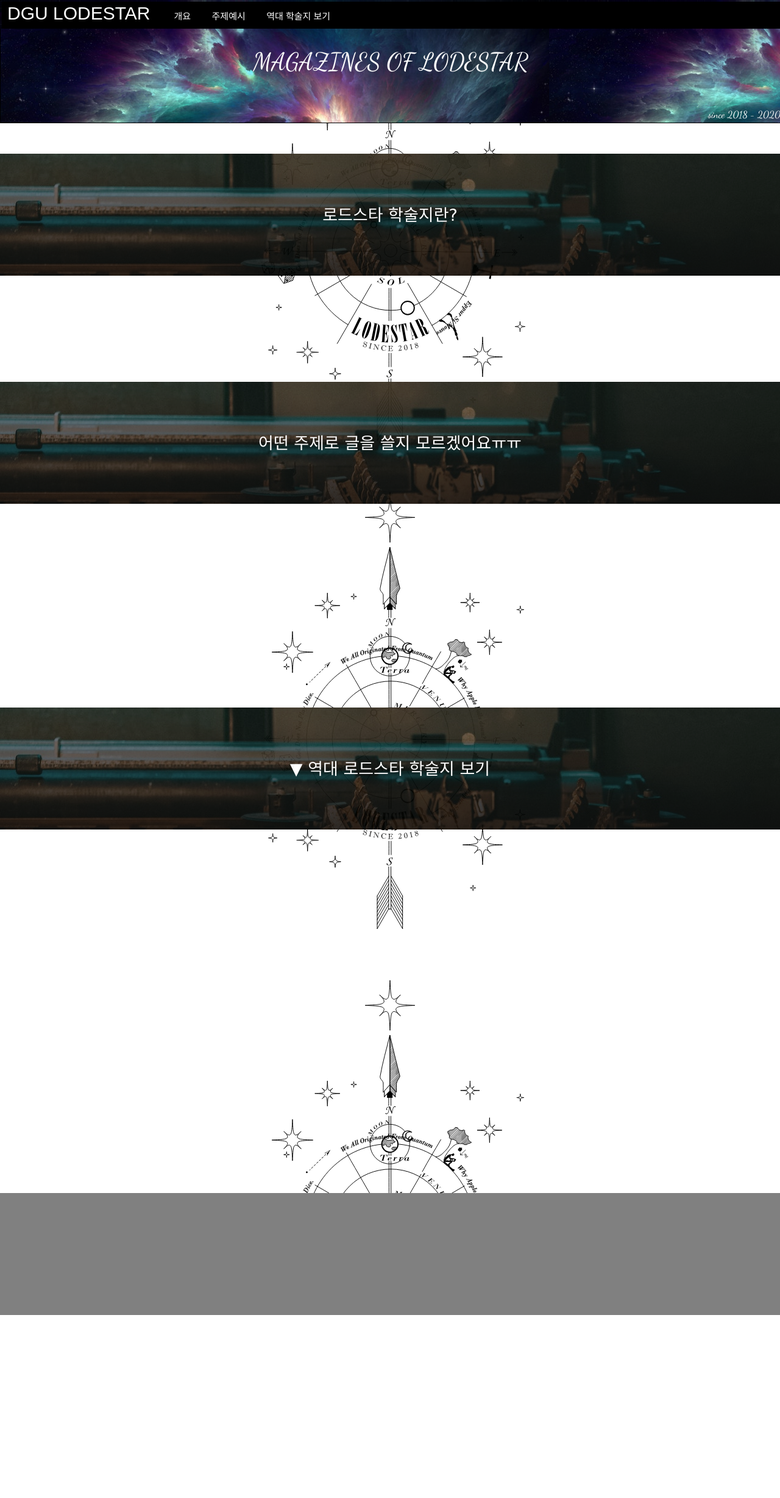
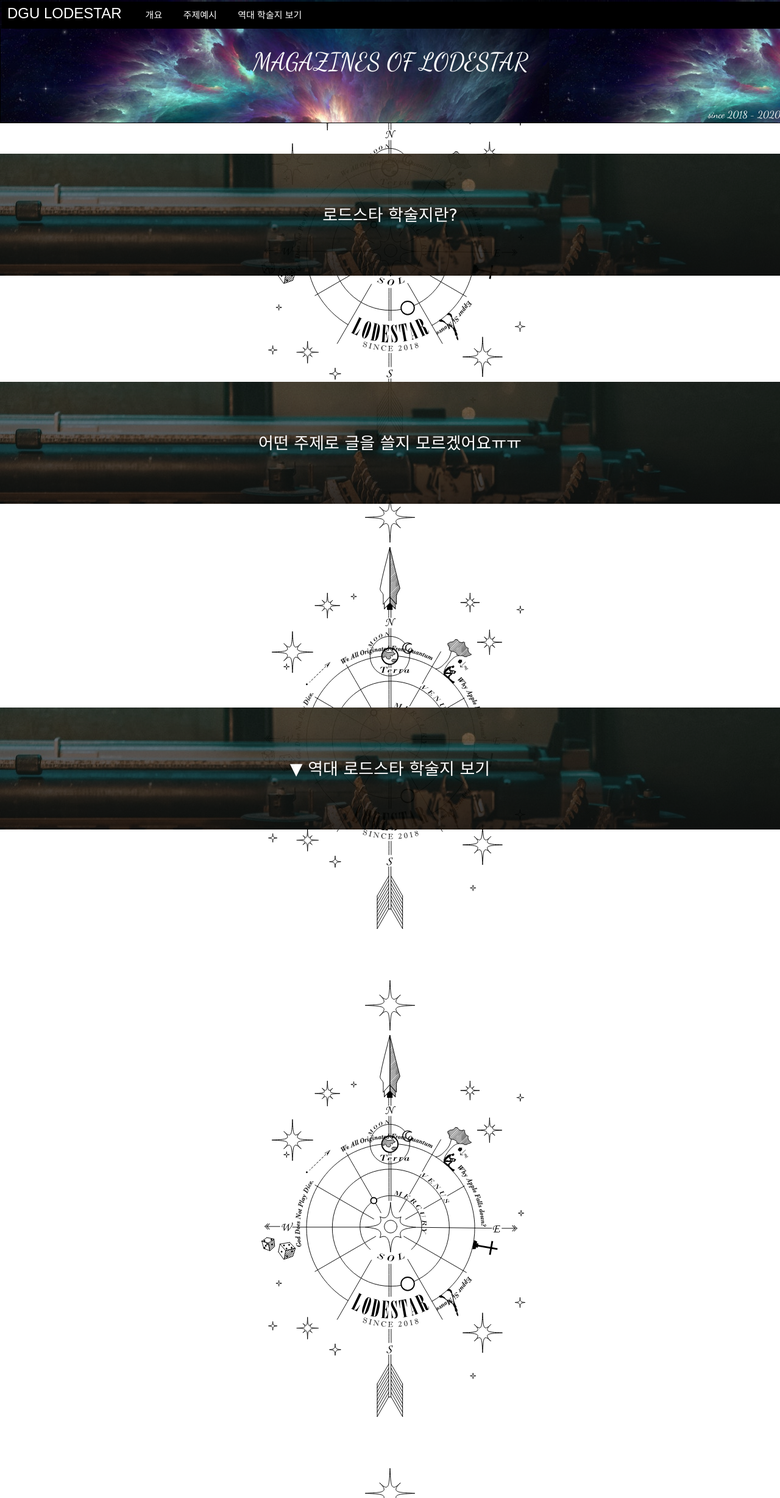
Before and after one commit to physics0318/LODESTAR, a plain HTML site: page index.html in a window 1280 px wide. Shown: the whole page at 61% size. Before the commit the page ends 2156 px from the top, so only its background shows below. Drawn offline with Linux system fonts and the light colour scheme; a web font is replaced by a local one.

Commit message:
overflow auto 추가

```diff
--- a/style.css
+++ b/style.css
@@ -51,6 +51,7 @@ section{
     box-shadow: 0 20px 35px rgba(0, 0, 0, 0.26);
     z-index: 5;
     display: inline-block;
+    overflow: auto;
 }
 #nav_bar ul{
     display: inline-block;
@@ -76,7 +77,7 @@ section{
     margin-right: 10px;
     margin-top: 5px;
     color: white;
-    font-size: 30px;
+    font-size: 150%;
     font-family: fantasy;
     display: inline-block;
 }
@@ -90,10 +91,11 @@ ul{
     width: 100%;
     height: 20px;
     padding: 5px 0 5px 10%;
-
+    border-radius: 10px;
     background-color: grey;
     opacity: 0;
     margin: 2px 0;
+    overflow: auto;
 }
 .text-box-title{
     position: relative;
@@ -165,8 +167,8 @@ article > p{
 .bottom{
     position: absolute;
     width: 100%;
-    height: 200px;
-    background-color: gray;
+    height: 500px;
+    opacity: 0%;
     text-align: center;
 }
 #nav_bar li:hover:not(h1){
```
